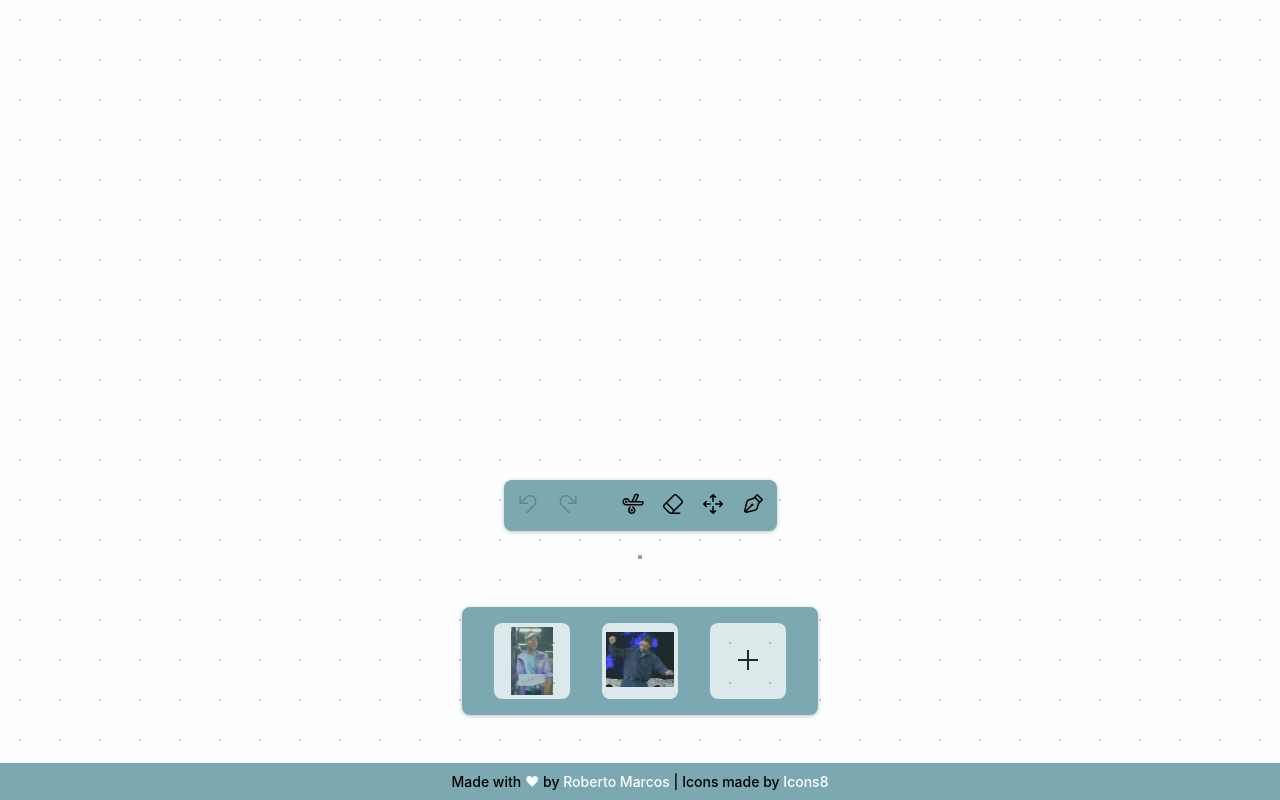
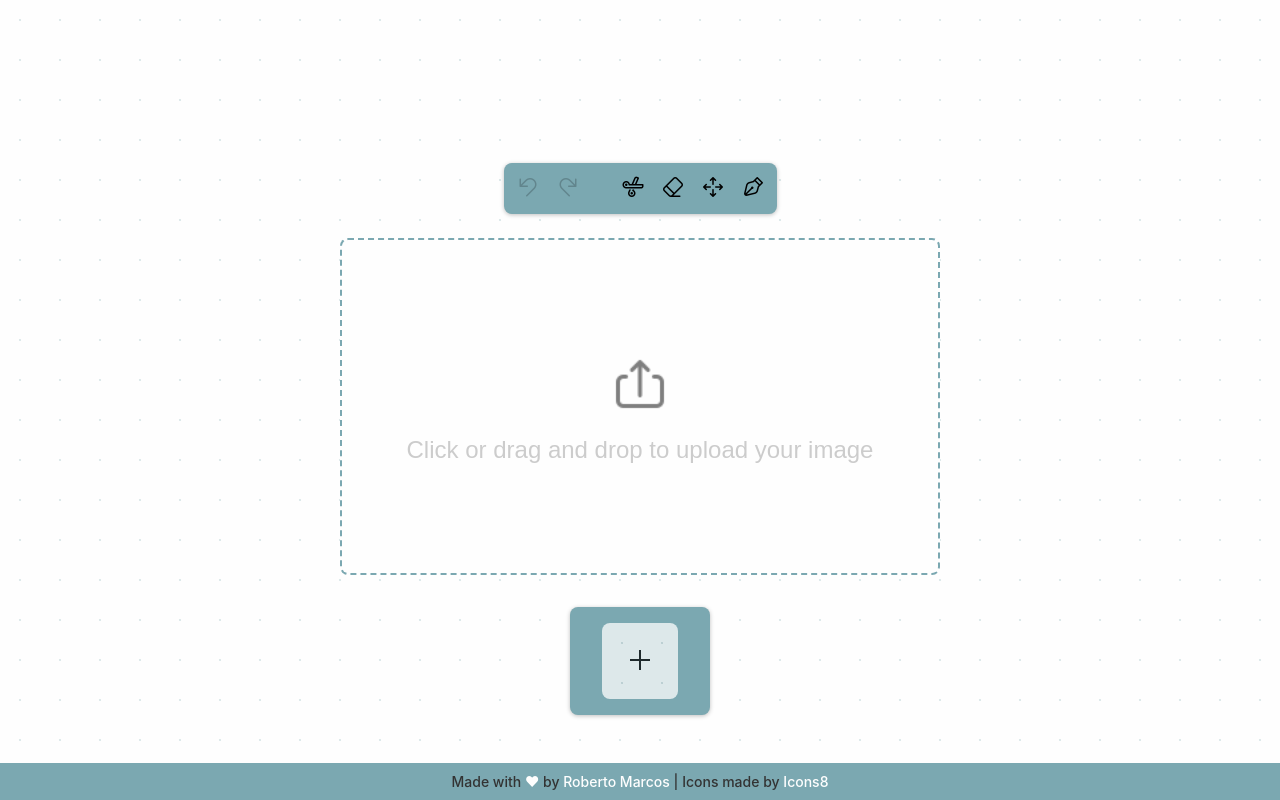
Before and after one commit to rdmarcos49/croppy, a React (Vite) app: page / in a window 1280 px wide. Built offline with nearby package versions, Linux system fonts and the light colour scheme.

Commit message:
modified styles

```diff
--- a/src/components/Board/index.tsx
+++ b/src/components/Board/index.tsx
@@ -1,6 +1,7 @@
 import { useEffect, useRef, useState, MouseEvent } from 'react'
 import ChanitoImage from '../../assets/chanito.jpg'
 import styles from './styles.module.scss'
+import { UploadImage } from '..'
 
 type Coordinate = {
   x: number,
@@ -12,6 +13,7 @@ interface IShapePoints {
 }
 
 export const Board = () => {
+  return <UploadImage />
   const canvasRef = useRef<HTMLCanvasElement>(null)
   const [image, setImage] = useState<HTMLImageElement | null>(null)
   const [isDrawing, setIsDrawing] = useState(false)
--- a/src/components/Board/styles.module.scss
+++ b/src/components/Board/styles.module.scss
@@ -1,7 +1,7 @@
 .container {
   align-items: center;
   background-color: var(--tertiary-color);
-  border: 2px dashed var(--quaternary-color);
+  border: 2px dashed var(--primary-color);
   display: flex;
   justify-content: center;
   margin: 0 60px 16px;
--- a/src/components/Footer/styles.module.scss
+++ b/src/components/Footer/styles.module.scss
@@ -1,10 +1,11 @@
 .container {
-  background-color: var(--quaternary-color);
+  background-color: var(--primary-color);
   margin-top: 16px;
   width: 100vw;
 }
 
 .inner-wrapper {
+  color: #333;
   font-size: 0.875rem;
   font-weight: 500;
   margin: 0 auto;
--- a/src/components/Layer/index.tsx
+++ b/src/components/Layer/index.tsx
@@ -7,9 +7,6 @@ type LayerProps = {
 
 export const Layer = ({ thumbnail }: LayerProps) => (
   <button className={styles.container}>
-    {thumbnail
-      ? <img className={styles.image} alt='layer' src={thumbnail} />
-      : <img className={styles.image} alt='add-new-image' src={PlusIcon} />
-    }
+    <img className={styles.image} alt='add-new-image' src={PlusIcon} />
   </button>
 )
--- a/src/components/LayerList/index.tsx
+++ b/src/components/LayerList/index.tsx
@@ -1,13 +1,9 @@
 import { Layer } from '..'
-import DummyPhoto from '../../assets/chanito.jpg'
-import DummyPhoto2 from '../../assets/badbunny.jpeg'
 import styles from './styles.module.scss'
 
 export const LayerList = () => {
   return (
     <div className={`${styles.container} with-box-s`}>
-      <Layer thumbnail={DummyPhoto} />
-      <Layer thumbnail={DummyPhoto2} />
       <Layer />
     </div>
   )
--- a/src/components/LayerList/styles.module.scss
+++ b/src/components/LayerList/styles.module.scss
@@ -1,6 +1,6 @@
 .container {
   align-items: center;
-  background-color: var(--quaternary-color);
+  background-color: var(--primary-color);
   border-radius: 8px;
   display: flex;
   flex-wrap: wrap;
--- a/src/components/Toolbar/styles.module.scss
+++ b/src/components/Toolbar/styles.module.scss
@@ -1,6 +1,6 @@
 .container {
   align-items: center;
-  background-color: var(--quaternary-color);
+  background-color: var(--primary-color);
   border-radius: 8px;
   display: flex;
   gap: 8px;
--- /dev/null
+++ b/src/components/UploadImage/index.tsx
@@ -0,0 +1,24 @@
+import { DragEvent } from 'react'
+import UploadIcon from '../../assets/upload.png'
+import styles from './styles.module.scss'
+
+export const UploadImage = () => {
+  const handleOnDrag = (event: DragEvent) => {
+    console.log(event)
+  }
+  const handleOnDrop = (event: DragEvent) => {
+    console.log(event)
+  }
+  return (
+    <button
+      className={styles.container}
+      onDragOver={handleOnDrag}
+      onDrop={handleOnDrop}
+    >
+      <img alt='upload image' className={styles.icon} src={UploadIcon} />
+      <span className={styles.text}>
+        Click or drag and drop to upload your image
+      </span>
+    </button>
+  )
+}
--- /dev/null
+++ b/src/components/UploadImage/styles.module.scss
@@ -0,0 +1,35 @@
+.container {
+  align-items: center;
+  aspect-ratio: 16 / 9;
+  background-color: var(--tertiary-color);
+  border: dashed 2px var(--primary-color);
+  border-radius: 8px;
+  cursor: pointer;
+  display: flex;
+  flex-direction: column;
+  gap: 16px;
+  justify-content: center;
+  max-width: 600px;
+  outline: none;
+  width: 100%;
+
+  &:hover {
+    background-color: rgba(0, 0, 0, 0.1);
+  }
+}
+
+.text {
+  color: #CCC;
+  font-size: 1.5rem;
+}
+
+.icon {
+  margin: 4px;
+  max-width: 64px;
+  opacity: 0.5;
+  width: 100%;
+
+  &:-moz-drag-over {
+    background-color: blue;
+  }
+}
--- a/src/components/index.ts
+++ b/src/components/index.ts
@@ -4,3 +4,4 @@ export * from './Layer'
 export * from './LayerList'
 export * from './Layout'
 export * from './Toolbar'
+export * from './UploadImage'
--- a/src/index.scss
+++ b/src/index.scss
@@ -8,10 +8,9 @@
   -webkit-font-smoothing: antialiased;
   -moz-osx-font-smoothing: grayscale;
   -webkit-text-size-adjust: 100%;
-  --primary-color: #025464;
+  --primary-color: #7ba8b1;
   --secondary-color: #e57c23;
   --tertiary-color: #fefefe;
-  --quaternary-color: #7ba8b1;
 }
 
 * {
@@ -21,7 +20,7 @@
 }
 
 html {
-  --primary-color-light: #02546422;
+  --primary-color-light: #7ba8b122;
   background-image: radial-gradient(var(--primary-color-light) 1px,transparent 0),radial-gradient(var(--primary-color-light) 1px,var(--tertiary-color) 0);
   background-size: 40px 40px;
 }
```
Also changed, not shown: src/assets/upload.png (added).
